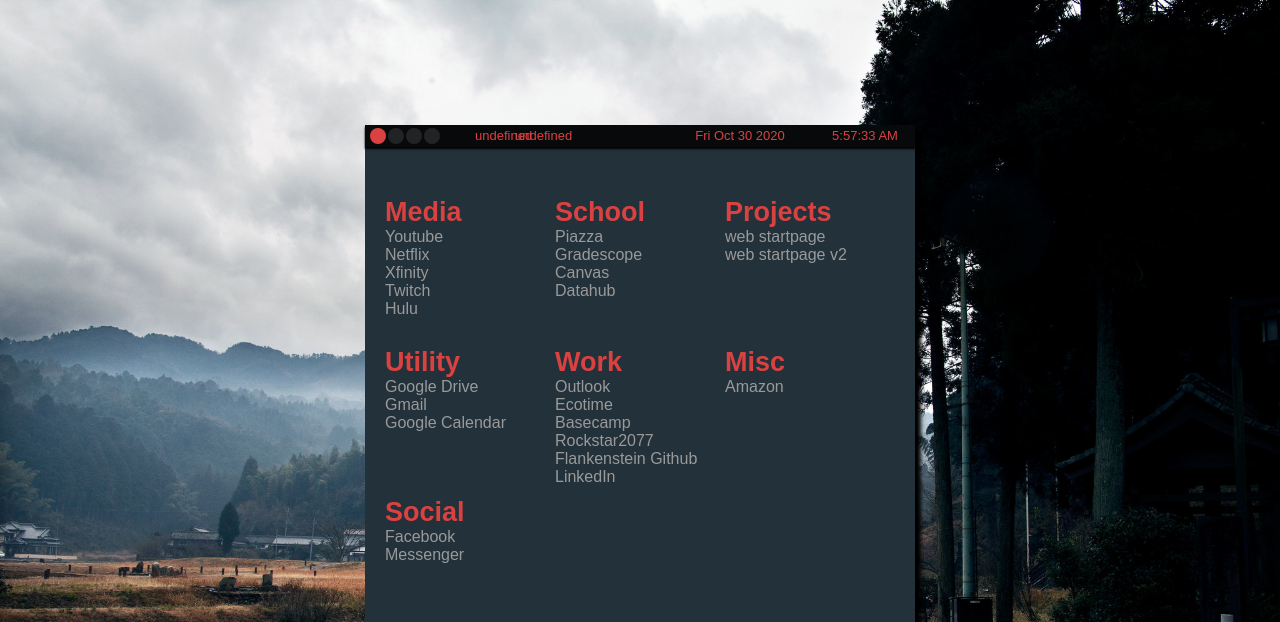
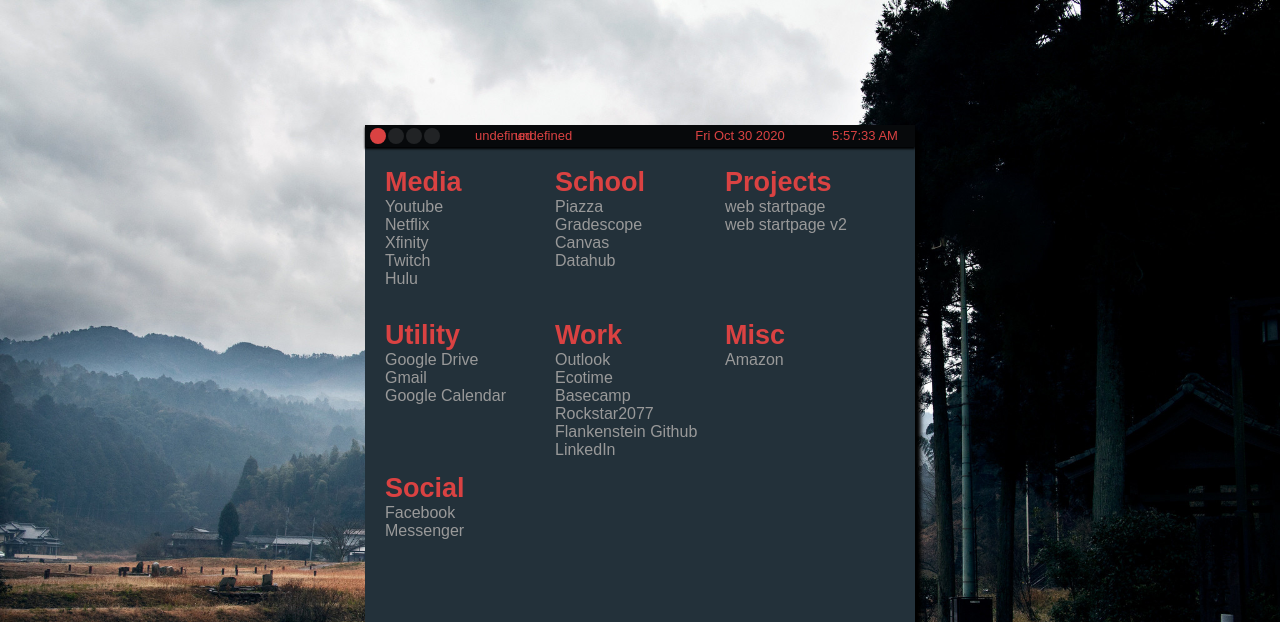
Before and after one commit to codencoding/web-startpage-v2, a plain HTML site: page index.html in a window 1280 px wide. Shown: the top 622 px of the page. Drawn offline with Linux system fonts and the light colour scheme; no server answers.

Commit message:
Adjusting first tab spacing

```diff
--- a/include/stylesheet.css
+++ b/include/stylesheet.css
@@ -310,7 +310,7 @@
 
 .page_1 {
     width: 100%;
-    height: 100%;
+    height: 96.5%;
     position: relative;
     z-index: 1;
 }
@@ -329,7 +329,7 @@
 
 .column {
     position: relative;
-    margin-top: 50px;
+    margin-top: 20px;
     width: 33%;
     /* height: 100%; */
     /* display: flex;
```
